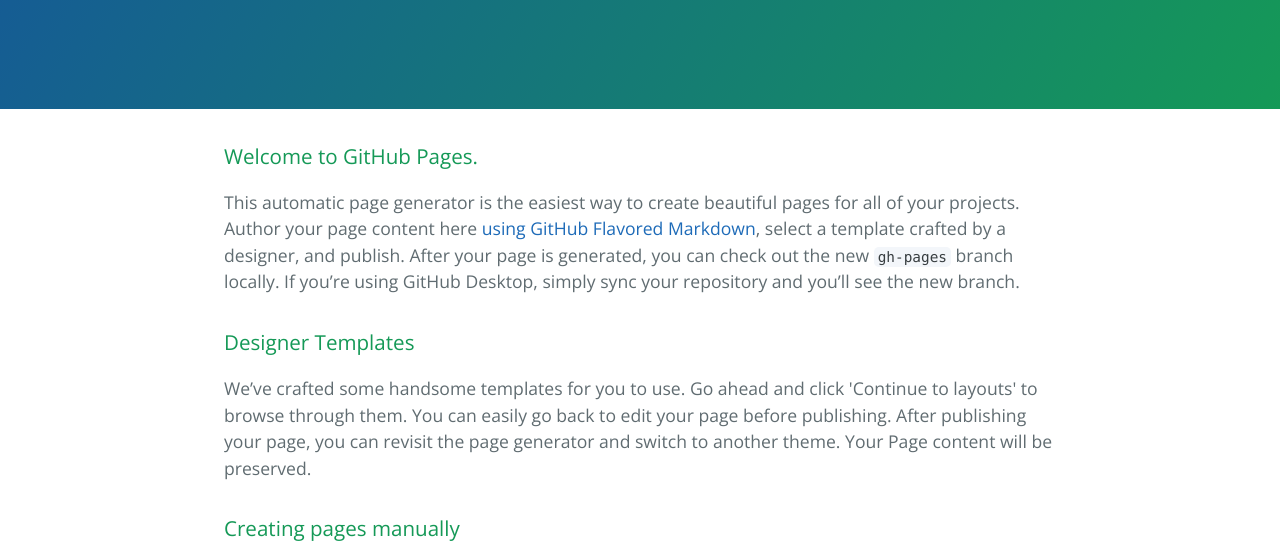
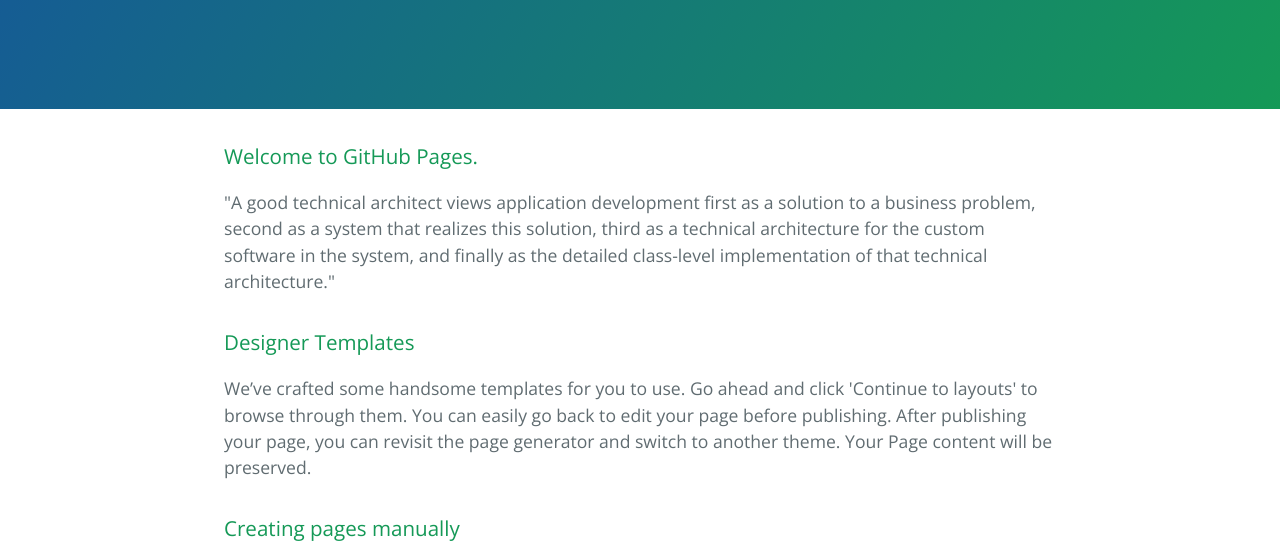
Before and after one commit to yoyoktriwicaksono/myprofile, a plain HTML site: page index.html in a window 1280 px wide. Shown: the part 208-766 px from the top of the page. Drawn offline with nearby package versions, Linux system fonts and the light colour scheme.

Commit message:
Update index.html

```diff
--- a/index.html
+++ b/index.html
@@ -19,7 +19,7 @@
       <h3>
 <a id="welcome-to-github-pages" class="anchor" href="#welcome-to-github-pages" aria-hidden="true"><span aria-hidden="true" class="octicon octicon-link"></span></a>Welcome to GitHub Pages.</h3>
 
-<p>This automatic page generator is the easiest way to create beautiful pages for all of your projects. Author your page content here <a href="https://guides.github.com/features/mastering-markdown/">using GitHub Flavored Markdown</a>, select a template crafted by a designer, and publish. After your page is generated, you can check out the new <code>gh-pages</code> branch locally. If you’re using GitHub Desktop, simply sync your repository and you’ll see the new branch.</p>
+<p>"A good technical architect views application development first as a solution to a business problem, second as a system that realizes this solution, third as a technical architecture for the custom software in the system, and finally as the detailed class-level implementation of that technical architecture."</p>
 
 <h3>
 <a id="designer-templates" class="anchor" href="#designer-templates" aria-hidden="true"><span aria-hidden="true" class="octicon octicon-link"></span></a>Designer Templates</h3>
```
